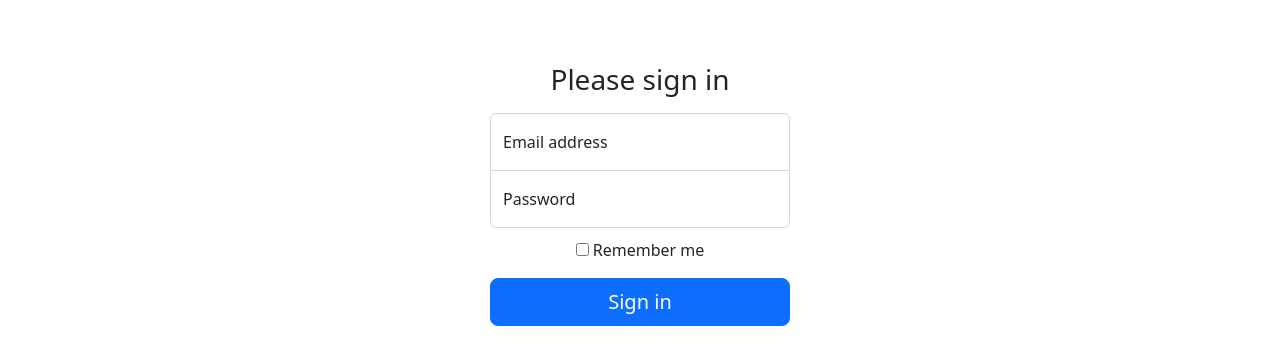
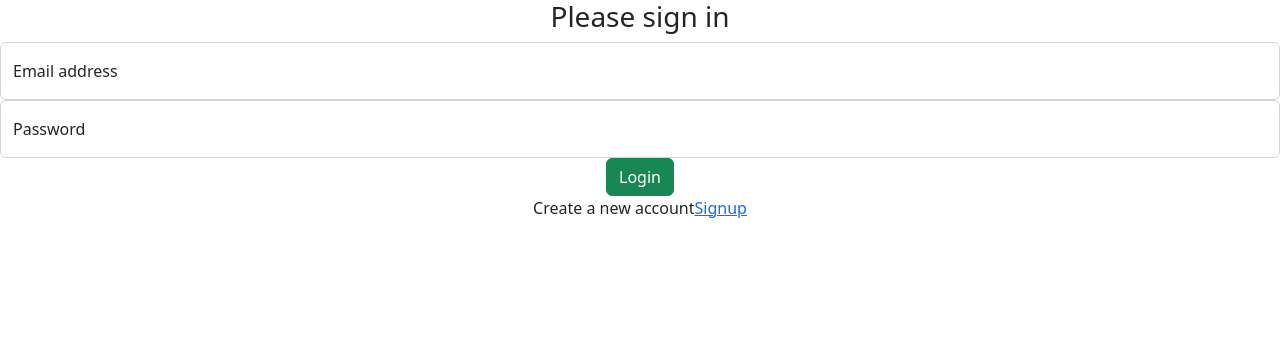
Before and after one commit to HarishRajDevOps/DMS, a Next.js app: page /signin in a window 1280 px wide. Shown: the top 364 px of the page. Built offline with nearby package versions, Linux system fonts and the light colour scheme.

Commit message:
added content and changed loging

```diff
--- a/pages/signin.tsx
+++ b/pages/signin.tsx
@@ -1,14 +1,14 @@
-import cx from 'classnames';
-import styles from '../styles/Signin.module.css'
+import styles from '../styles/Signin.module.scss'
+import 'bootstrap/dist/css/bootstrap.min.css';
+import Link from 'next/link';
 
-export default function Signin() {
+const signin= () => {
+
     return (
-    <>
-
-      <main className={cx(styles["form-signin"],"text-center","mt-5")}>
-        <form>
-          <h1 className="h3 mb-3 fw-normal">Please sign in</h1>
-
+        <div className="">
+            <div className={`${styles.paddingForRegister} text-center`}>
+                <h3>Please sign in</h3>
+                            <form method='post'>
                                <div className="form-floating">
                                   <input type="email" className="form-control" id="floatingInput" placeholder="name@example.com" />
                                   <label htmlFor="floatingInput">Email address</label>
@@ -17,16 +17,16 @@ export default function Signin() {
                                   <input type="password" className="form-control" id="floatingPassword" placeholder="Password" />
                                   <label htmlFor="floatingPassword">Password</label>
                                 </div>
-
-          <div className={cx(styles.checkbox,"mb-3")}>
-            <label>
-              <input type="checkbox" value="remember-me" /> Remember me
-            </label>
+                                <div className={styles.paddingForRegister}>
+                                    <button className={`btn btn-success ${styles.login}`} type='submit'>Login</button>
                                 </div>
-          <button className="w-100 btn btn-lg btn-primary" type="submit">Sign in</button>
                             </form>
-      </main>
-
-    </>
+                        <div className={styles.paddingForRegister}>
+                            <p>Create a new account<Link href="/">Signup</Link></p>
+                        </div>
+            </div>
+        </div>
     )
 }
+
+export default signin
--- a/styles/Signin.module.css
+++ /dev/null
@@ -1,26 +0,0 @@
-.form-signin {
-    width: 100%;
-    max-width: 330px;
-    padding: 15px;
-    margin: auto;
-  }
-
-  .form-signin .checkbox {
-    font-weight: 400;
-  }
-
-  .form-signin .form-floating:focus-within {
-    z-index: 2;
-  }
-
-  .form-signin input[type="email"] {
-    margin-bottom: -1px;
-    border-bottom-right-radius: 0;
-    border-bottom-left-radius: 0;
-  }
-
-  .form-signin input[type="password"] {
-    margin-bottom: 10px;
-    border-top-left-radius: 0;
-    border-top-right-radius: 0;
-  }
--- /dev/null
+++ b/styles/Signin.module.scss
@@ -0,0 +1,10 @@
+.paddingForLogin{
+  padding-top: 25px;
+}
+
+.form-floating{
+  width: 100%;
+  max-width: 330px;
+  padding: 15px;
+  margin: auto;
+}
--- /dev/null
+++ b/styles/content.scss
@@ -0,0 +1,3 @@
+.logopos{
+    object-position: right;
+}
```
Also changed, not shown: pages/content.tsx (added, +26 -0 lines), images/govelogo.png (added). Lines whose indentation alone changed are shown as unchanged.
